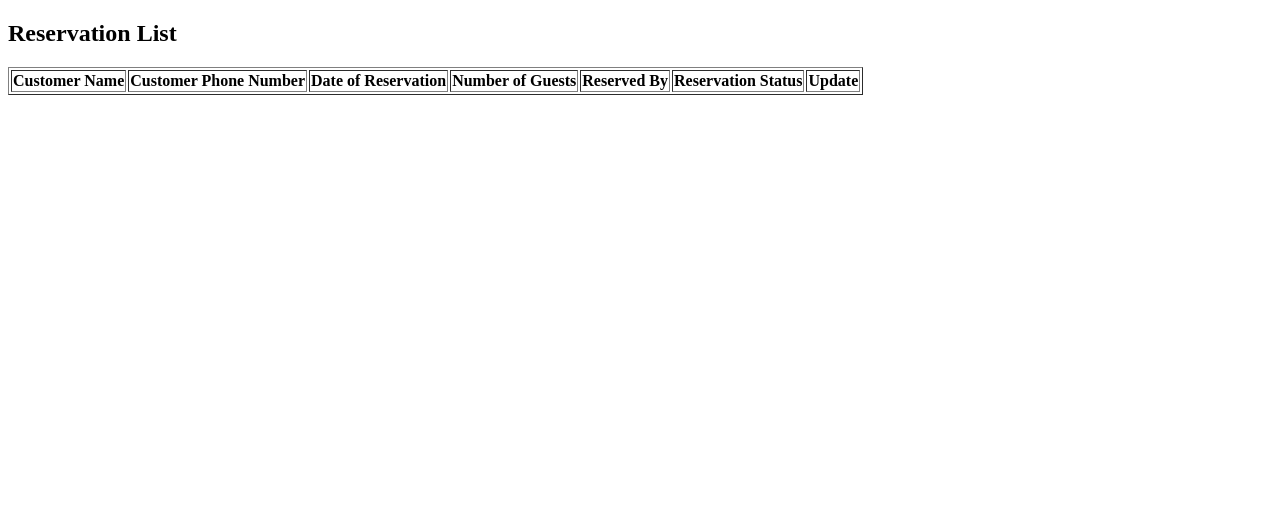
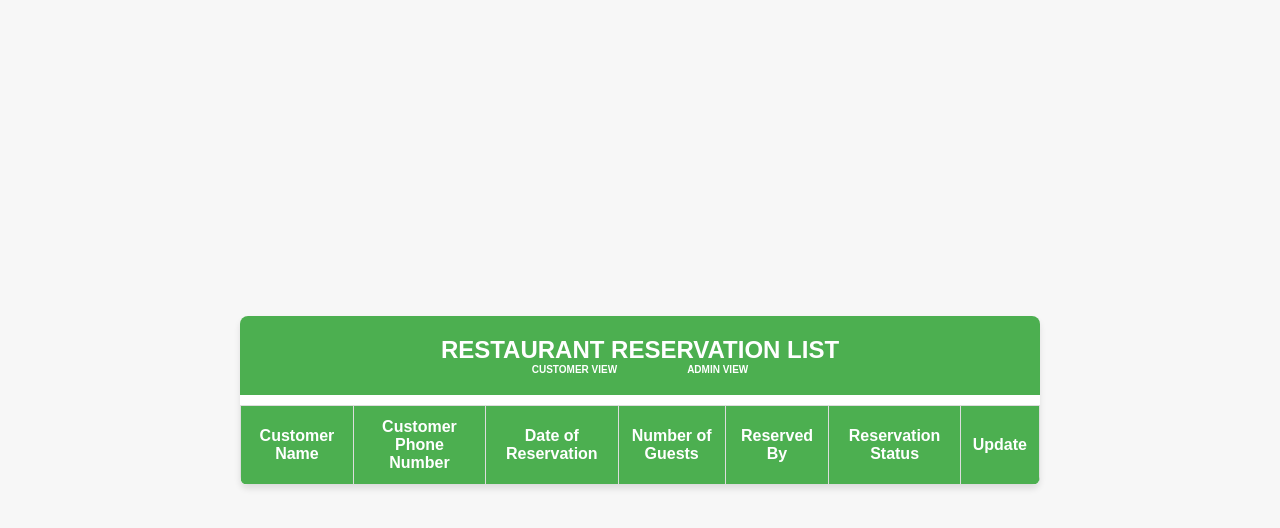
Before and after one commit to adithyavarma/adithyavarma.xyz, a plain HTML site: page adithya/reservationSystem/admin.html in a window 1280 px wide. Drawn offline with Linux system fonts and the light colour scheme; no server answers.

Commit message:
adding style to the index and admin files

```diff
--- a/adithya/reservationSystem/admin.html
+++ b/adithya/reservationSystem/admin.html
@@ -4,9 +4,14 @@
     <meta charset="UTF-8">
     <meta name="viewport" content="width=device-width, initial-scale=1.0">
     <title>Admin Panel</title>
+    <link rel="stylesheet" href="style.css">
 </head>
 <body>
-<h2>Reservation List</h2>
+    <div class="container">
+        <header class="header">
+            <h1>RESTAURANT RESERVATION LIST</h1>
+            <h5><a class="a" href="./index.html">CUSTOMER VIEW</a><a class="a" href="#">ADMIN VIEW</a></h5>
+        </header>
         <table id="reservations-table" border="1">
             <tr>
                 <th>Customer Name</th>
@@ -18,15 +23,7 @@
                 <th>Update</th>
             </tr>
         </table>
-<!--<h2>Add New Reservation</h2>-->
-<!--<form id="add-reservation-form">-->
-<!--    <input type="text" id="name" placeholder="Name" required><br>-->
-<!--    <input type="text" id="phone" placeholder="Phone" required><br>-->
-<!--    <input type="date" id="date" required><br>-->
-<!--    <input type="number" id="guests" placeholder="Guests" min="1" required><br>-->
-<!--    <input type="text" id="reservedBy" placeholder="Reserved By (Receptionist)" required><br>-->
-<!--    <button type="submit">Add Reservation</button>-->
-<!--</form>-->
+    </div>
 <script src="admin.js"></script>
 </body>
 </html>
--- a/adithya/reservationSystem/style.css
+++ b/adithya/reservationSystem/style.css
@@ -27,10 +27,49 @@ body {
 }
 
 .header {
-    background-color: #4CAF50;
+    background-color: #4CAF50;/*4CAF50*/
     color: white;
     text-align: center;
     padding: 20px;
+}
+.header h1{
+    font-size: 24px;
+}
+
+.header h5{
+    font-size: 10px;
+}
+
+.a {
+    color: white;
+    text-decoration: none;
+    text-align: center;
+    padding: 20px;
+    margin: 0 15px;
+    transition: color 0.3s ease;
+}
+.a:hover {
+    color: blue;
+}
+
+table{
+    width: 100%;
+    border-collapse: collapse;
+    margin-top: 10px;
+}
+
+th,td{
+    border: 1px solid #ddd;
+    padding: 12px;
+    text-align: center;
+}
+th{
+    background-color: #4CAF50;
+    color: white;
+    font-weight: bold;
+}
+tr:nth-child(even){
+    background-color: #f2f2f2;
 }
 
 .form-container {
@@ -151,4 +190,10 @@ div.user-message {
     .chat-box {
         max-height: 60%;
     }
+    table{
+        font-size: 12px;
+    }
+    th,td{
+        padding: 8px;
+    }
 }
```
Also changed, not shown: adithya/reservationSystem/index.html (+2 -1 lines). Lines whose indentation alone changed are shown as unchanged.
